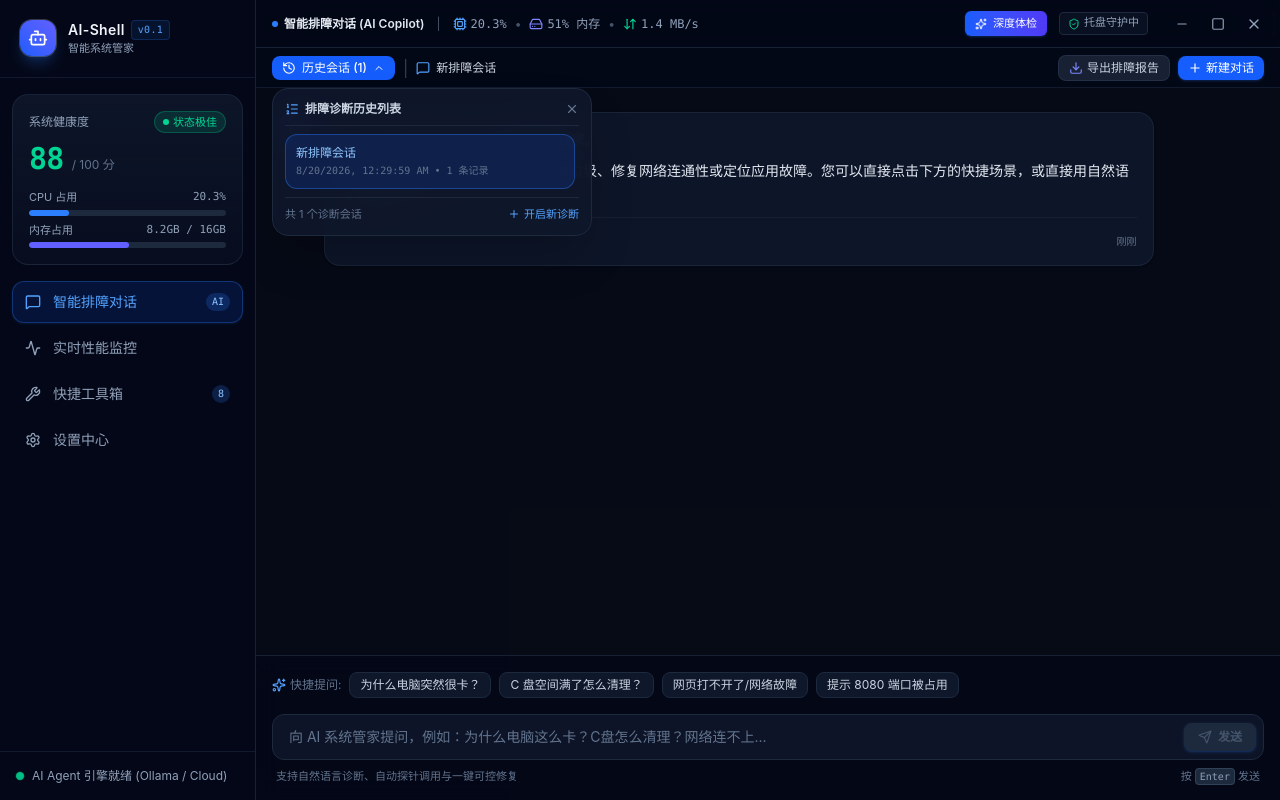
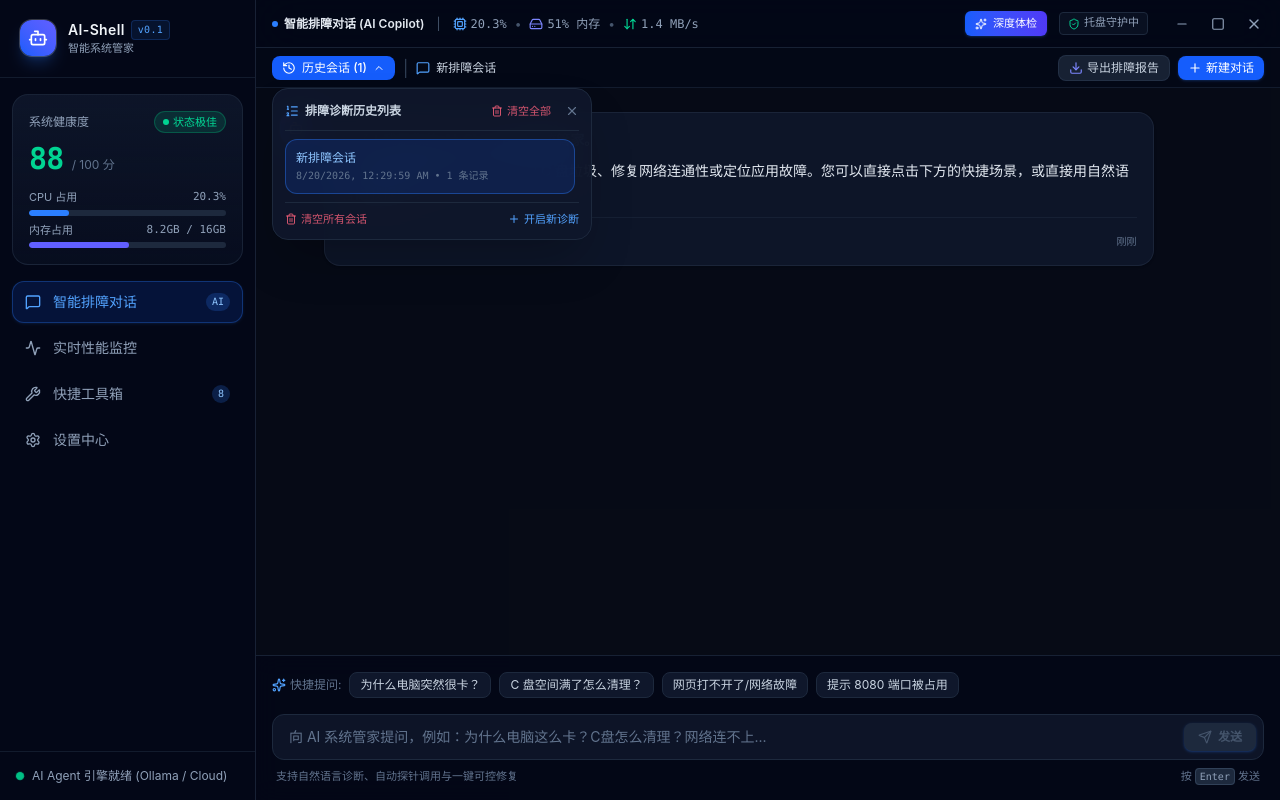
Before and after one commit to samxsoft/ai-shell, a Vue app: page / in a window 1280 px wide. Both pictures are taken after a click on the button "展开/收起历史会话列表". Built offline with nearby package versions, Linux system fonts and the light colour scheme.

Commit message:
feat: add one-click clear all history sessions feature

```diff
--- a/src/App.vue
+++ b/src/App.vue
@@ -32,6 +32,7 @@
           @switch-session="switchSession"
           @rename-session="renameSession"
           @delete-session="deleteSession"
+          @clear-all-sessions="clearAllSessions"
           @export-report="exportSessionToMarkdown"
         />
 
@@ -94,6 +95,7 @@ const {
   switchSession,
   renameSession,
   deleteSession,
+  clearAllSessions,
   exportSessionToMarkdown,
   sendMessage,
   handleActionExecution,
--- a/src/components/chat/ChatView.vue
+++ b/src/components/chat/ChatView.vue
@@ -57,9 +57,19 @@
           <ListOrdered class="w-3.5 h-3.5 text-blue-400" />
           排障诊断历史列表
         </span>
-        <button @click="showSessionDrawer = false" class="text-slate-500 hover:text-white cursor-pointer">
-          <X class="w-3.5 h-3.5" />
-        </button>
+        <div class="flex items-center gap-2">
+          <button
+            @click="$emit('clearAllSessions'); showSessionDrawer = false"
+            class="text-[11px] text-rose-400/80 hover:text-rose-300 flex items-center gap-1 cursor-pointer hover:bg-rose-500/10 px-1.5 py-0.5 rounded transition-colors"
+            title="一键清空所有历史排障会话记录"
+          >
+            <Trash2 class="w-3 h-3" />
+            <span>清空全部</span>
+          </button>
+          <button @click="showSessionDrawer = false" class="text-slate-500 hover:text-white cursor-pointer">
+            <X class="w-3.5 h-3.5" />
+          </button>
+        </div>
       </div>
 
       <!-- Sessions List -->
@@ -98,10 +108,16 @@
 
       <!-- Drawer Footer -->
       <div class="pt-2 border-t border-slate-800 flex items-center justify-between text-[11px] text-slate-500">
-        <span>共 {{ sessions.length }} 个诊断会话</span>
+        <button
+          @click="$emit('clearAllSessions'); showSessionDrawer = false"
+          class="text-rose-400/80 hover:text-rose-300 flex items-center gap-1 cursor-pointer hover:underline"
+        >
+          <Trash2 class="w-3 h-3" />
+          <span>清空所有会话</span>
+        </button>
         <button
           @click="$emit('newSession'); showSessionDrawer = false"
-          class="text-blue-400 hover:underline flex items-center gap-1 cursor-pointer"
+          class="text-blue-400 hover:underline flex items-center gap-1 cursor-pointer font-medium"
         >
           <Plus class="w-3 h-3" />
           <span>开启新诊断</span>
@@ -151,6 +167,7 @@ const emit = defineEmits<{
   (e: 'switchSession', id: string): void;
   (e: 'renameSession', id: string, newTitle: string): void;
   (e: 'deleteSession', id: string): void;
+  (e: 'clearAllSessions'): void;
   (e: 'exportReport'): void;
 }>();
 
--- a/src/composables/useAgentChat.ts
+++ b/src/composables/useAgentChat.ts
@@ -145,7 +145,22 @@ export function useAgentChat(onExecuteActionCallback?: (action: ActionCardData)
     saveSessions();
   };
 
+  // 一键清理所有历史会话
+  const clearAllSessions = () => {
+    if (!confirm('确定要清空全部历史排障会话记录吗？\n所有旧对话将被删除，并开启全新的诊断会话。')) {
+      return;
+    }
+    try {
+      localStorage.removeItem(STORAGE_KEY);
+    } catch (e) {
+      console.warn('Failed to clear chat sessions from localStorage:', e);
+    }
+    sessions.value = [];
+    createNewSession();
+  };
+
   // 导出当前会话为 Markdown 排障报告
+
   const exportSessionToMarkdown = () => {
     const session = currentSession.value;
     if (!session) return;
@@ -952,7 +967,9 @@ export function useAgentChat(onExecuteActionCallback?: (action: ActionCardData)
     switchSession,
     renameSession,
     deleteSession,
+    clearAllSessions,
     exportSessionToMarkdown,
+
     sendMessage,
     handleActionExecution,
   };
```
